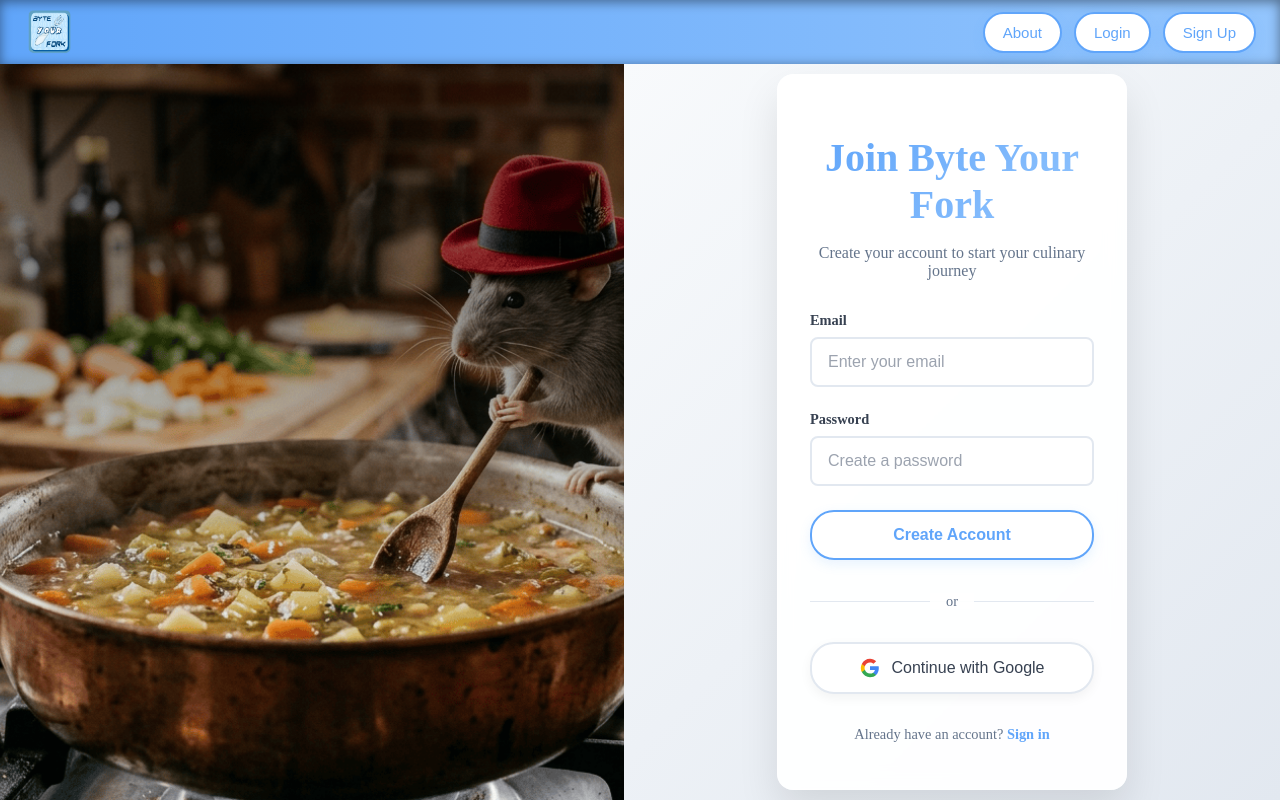
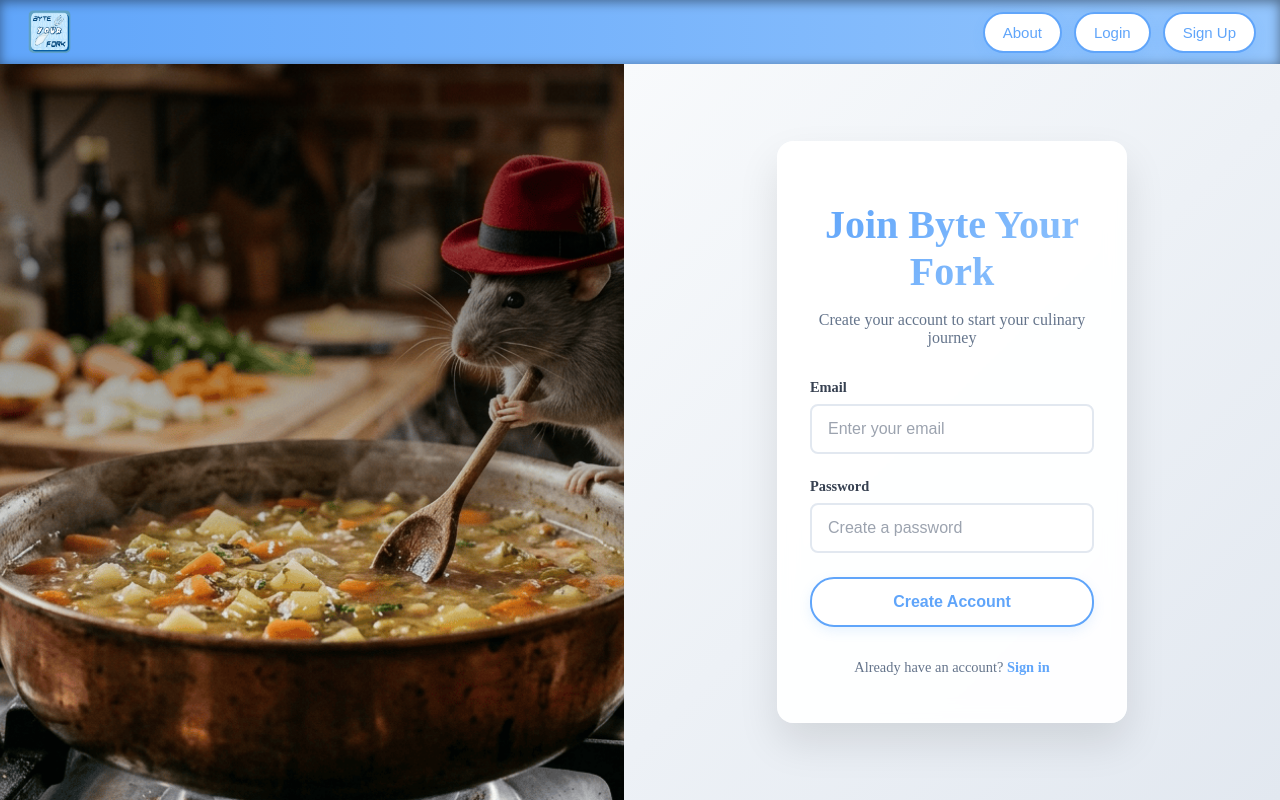
Before and after one commit to shsuarivas/Sous-Chef, a React (Vite) app in the folder Frontend/: page /signup in a window 1280 px wide. Built offline with nearby package versions, Linux system fonts and the light colour scheme.

Commit message:
Removed Google Signin functionality.

```diff
--- a/Frontend/src/DefaultHomePage/DefaultHomePage.jsx
+++ b/Frontend/src/DefaultHomePage/DefaultHomePage.jsx
@@ -1,7 +1,7 @@
 import { useState } from 'react';
 
 import styles from './DefaultHomePage.module.scss';
-import PageBar from './DefaultHomePageBar/DefaultHomePageBar/'
+import PageBar from './DefaultHomePageBar/DefaultHomePageBar.jsx'
 import WelcomingHeader from './TextComponents/Welcome.jsx'
 import HomeImage from './Images/Image.jsx'
 
--- a/Frontend/src/DefaultHomePage/DefaultHomePageBar/Buttons/SignupButton/SignupButton.jsx
+++ b/Frontend/src/DefaultHomePage/DefaultHomePageBar/Buttons/SignupButton/SignupButton.jsx
@@ -1,5 +1,3 @@
-
-
 import { Link } from 'react-router-dom';
 import styles from './SigninButton.module.scss';
 
--- a/Frontend/src/SignInPage/SignInPage.jsx
+++ b/Frontend/src/SignInPage/SignInPage.jsx
@@ -21,11 +21,6 @@
         e.preventDefault();
         // Handle sign in logic here
         console.log('Sign in:', formData);
-    };
-
-    const handleGoogleSignIn = () => {
-        // Handle Google sign in logic here
-        console.log('Google sign in');
     };
 
     return (
@@ -78,20 +73,6 @@
                             </button>
                         </form>
 
-                        <div className={styles.divider}>
-                            <span>or</span>
-                        </div>
-
-                        <button onClick={handleGoogleSignIn} className={styles.google_button}>
-                            <svg className={styles.google_icon} viewBox="0 0 24 24">
-                                <path fill="#4285F4" d="M22.56 12.25c0-.78-.07-1.53-.2-2.25H12v4.26h5.92c-.26 1.37-1.04 2.53-2.21 3.31v2.77h3.57c2.08-1.92 3.28-4.74 3.28-8.09z"/>
-                                <path fill="#34A853" d="M12 23c2.97 0 5.46-.98 7.28-2.66l-3.57-2.77c-.98.66-2.23 1.06-3.71 1.06-2.86 0-5.29-1.93-6.16-4.53H2.18v2.84C3.99 20.53 7.7 23 12 23z"/>
-                                <path fill="#FBBC05" d="M5.84 14.09c-.22-.66-.35-1.36-.35-2.09s.13-1.43.35-2.09V7.07H2.18C1.43 8.55 1 10.22 1 12s.43 3.45 1.18 4.93l2.85-2.22.81-.62z"/>
-                                <path fill="#EA4335" d="M12 5.38c1.62 0 3.06.56 4.21 1.64l3.15-3.15C17.45 2.09 14.97 1 12 1 7.7 1 3.99 3.47 2.18 7.07l3.66 2.84c.87-2.6 3.3-4.53 6.16-4.53z"/>
-                            </svg>
-                            Continue with Google
-                        </button>
-
                         <p className={styles.signup_link}>
                             Don't have an account? <Link to="/signup">Sign up</Link>
                         </p>
--- a/Frontend/src/SignInPage/SignInPage.module.scss
+++ b/Frontend/src/SignInPage/SignInPage.module.scss
@@ -148,61 +148,6 @@
     }
 }
 
-.divider {
-    text-align: center;
-    position: relative;
-    margin: 2rem 0;
-
-    &::before {
-        content: '';
-        position: absolute;
-        top: 50%;
-        left: 0;
-        right: 0;
-        height: 1px;
-        background: #e2e8f0;
-    }
-
-    span {
-        background: rgba(255, 255, 255, 0.95);
-        padding: 0 1rem;
-        color: #64748b;
-        font-size: 0.9rem;
-        position: relative;
-        z-index: 1;
-    }
-}
-
-.google_button {
-    display: flex;
-    align-items: center;
-    justify-content: center;
-    gap: 0.75rem;
-    background: #ffffff;
-    color: #374151;
-    font-size: 1rem;
-    font-weight: 500;
-    padding: 0.875rem 1.5rem;
-    border: 2px solid #e2e8f0;
-    border-radius: 24px;
-    cursor: pointer;
-    transition: all 0.2s ease;
-    box-shadow: 0 4px 12px rgba(0, 0, 0, 0.05);
-    width: 100%;
-
-    &:hover {
-        background: #f8fafc;
-        border-color: #cbd5e1;
-        transform: translateY(-1px);
-        box-shadow: 0 6px 20px rgba(0, 0, 0, 0.1);
-    }
-}
-
-.google_icon {
-    width: 20px;
-    height: 20px;
-}
-
 .signup_link {
     text-align: center;
     margin-top: 2rem;
--- a/Frontend/src/SignUpPage/SignUpPage.jsx
+++ b/Frontend/src/SignUpPage/SignUpPage.jsx
@@ -21,11 +21,6 @@
         e.preventDefault();
         // Handle sign up logic here
         console.log('Sign up:', formData);
-    };
-
-    const handleGoogleSignUp = () => {
-        // Handle Google sign up logic here
-        console.log('Google sign up');
     };
 
     return (
@@ -78,20 +73,6 @@
                             </button>
                         </form>
 
-                        <div className={styles.divider}>
-                            <span>or</span>
-                        </div>
-
-                        <button onClick={handleGoogleSignUp} className={styles.google_button}>
-                            <svg className={styles.google_icon} viewBox="0 0 24 24">
-                                <path fill="#4285F4" d="M22.56 12.25c0-.78-.07-1.53-.2-2.25H12v4.26h5.92c-.26 1.37-1.04 2.53-2.21 3.31v2.77h3.57c2.08-1.92 3.28-4.74 3.28-8.09z"/>
-                                <path fill="#34A853" d="M12 23c2.97 0 5.46-.98 7.28-2.66l-3.57-2.77c-.98.66-2.23 1.06-3.71 1.06-2.86 0-5.29-1.93-6.16-4.53H2.18v2.84C3.99 20.53 7.7 23 12 23z"/>
-                                <path fill="#FBBC05" d="M5.84 14.09c-.22-.66-.35-1.36-.35-2.09s.13-1.43.35-2.09V7.07H2.18C1.43 8.55 1 10.22 1 12s.43 3.45 1.18 4.93l2.85-2.22.81-.62z"/>
-                                <path fill="#EA4335" d="M12 5.38c1.62 0 3.06.56 4.21 1.64l3.15-3.15C17.45 2.09 14.97 1 12 1 7.7 1 3.99 3.47 2.18 7.07l3.66 2.84c.87-2.6 3.3-4.53 6.16-4.53z"/>
-                            </svg>
-                            Continue with Google
-                        </button>
-
                         <p className={styles.signup_link}>
                             Already have an account? <Link to="/signin">Sign in</Link>
                         </p>
--- a/Frontend/src/SignUpPage/SignUpPage.module.scss
+++ b/Frontend/src/SignUpPage/SignUpPage.module.scss
@@ -148,61 +148,6 @@
     }
 }
 
-.divider {
-    text-align: center;
-    position: relative;
-    margin: 2rem 0;
-
-    &::before {
-        content: '';
-        position: absolute;
-        top: 50%;
-        left: 0;
-        right: 0;
-        height: 1px;
-        background: #e2e8f0;
-    }
-
-    span {
-        background: rgba(255, 255, 255, 0.95);
-        padding: 0 1rem;
-        color: #64748b;
-        font-size: 0.9rem;
-        position: relative;
-        z-index: 1;
-    }
-}
-
-.google_button {
-    display: flex;
-    align-items: center;
-    justify-content: center;
-    gap: 0.75rem;
-    background: #ffffff;
-    color: #374151;
-    font-size: 1rem;
-    font-weight: 500;
-    padding: 0.875rem 1.5rem;
-    border: 2px solid #e2e8f0;
-    border-radius: 24px;
-    cursor: pointer;
-    transition: all 0.2s ease;
-    box-shadow: 0 4px 12px rgba(0, 0, 0, 0.05);
-    width: 100%;
-
-    &:hover {
-        background: #f8fafc;
-        border-color: #cbd5e1;
-        transform: translateY(-1px);
-        box-shadow: 0 6px 20px rgba(0, 0, 0, 0.1);
-    }
-}
-
-.google_icon {
-    width: 20px;
-    height: 20px;
-}
-
 .signup_link {
     text-align: center;
     margin-top: 2rem;
```
Also changed, not shown: Frontend/src/MainPage/pages/HomePage/HomePage.module.scss (+0 -12 lines), 1 other file (tests, documents, lock files or other folders).
